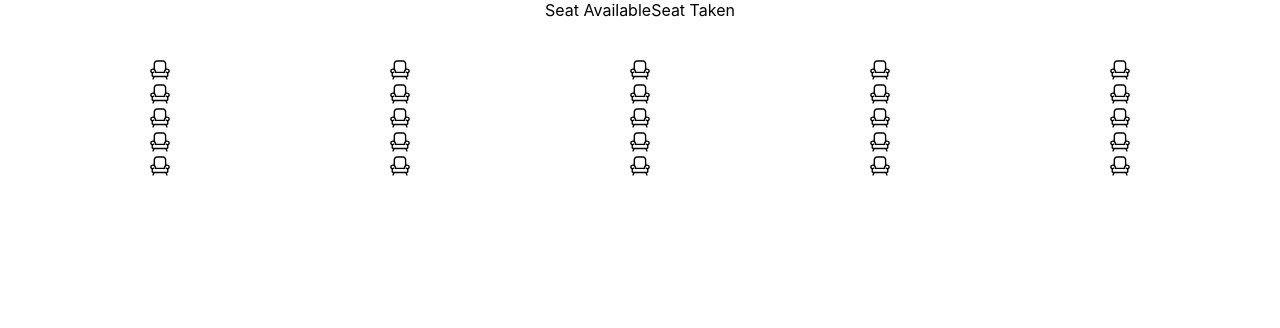
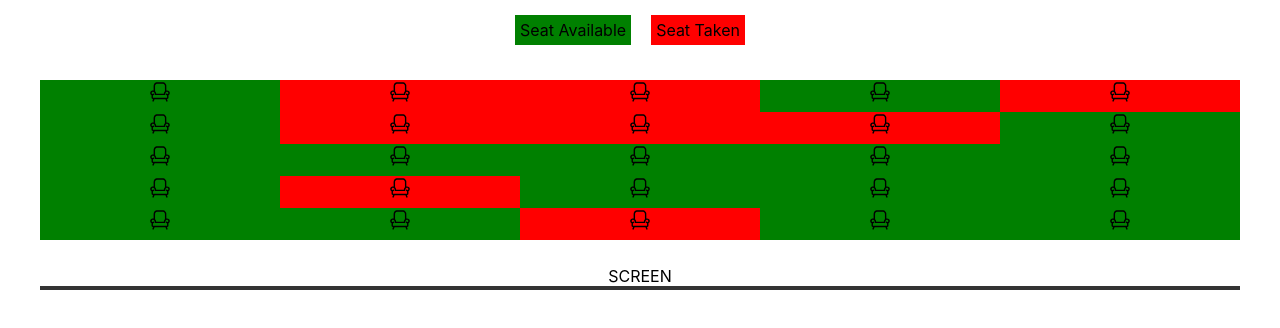
Before and after one commit to webdevisme/elucidat-javascript-test, a React (Create React App) app: page / in a window 1280 px wide. Shown: the top 328 px of the page. Built offline with nearby package versions, Linux system fonts and the light colour scheme.

Commit message:
Seat selector and Seat component styling.

```diff
--- a/src/components/Seat.css
+++ b/src/components/Seat.css
@@ -1,6 +1,7 @@
 .Seat {
     position: relative;
-
+    text-align: center;
+    line-height: 2em;
 }
 .Seat img {
     width: 30px;
@@ -18,3 +19,13 @@
 .Seat:hover .tooltip {
     display: inline-block;
 }
+.Seat:hover .tooltip {
+    display: inline-block;
+}
+
+[available=true] {
+    background-color: green;
+}
+[available=false] {
+    background-color: red;
+}
--- a/src/components/SeatSelector.css
+++ b/src/components/SeatSelector.css
@@ -10,3 +10,28 @@
 .SeatSelector li {
     width: 20%;
 }
+.SeatSelector::after {
+    content: 'Screen';
+    text-transform: uppercase;
+    border-bottom: solid 4px #333;
+
+    display: block;
+    position: absolute;
+    width: 100%;
+
+    bottom: 0;
+    text-align: center;
+}
+.legend {
+    margin: 20px;
+}
+.legend span {
+    margin-right: 20px;
+    padding: 5px;
+}
+.legend .available {
+    background-color: green;
+}
+.legend .taken {
+    background-color: red;
+}
--- a/src/components/SeatSelector.js
+++ b/src/components/SeatSelector.js
@@ -17,7 +17,6 @@ function SeatSelector(props) {
         setData({...data , seats: data.seats, selectedSeat: null});
     }
 
-
     return (
     <div>
         <div className="legend"><span className="available">Seat Available</span><span className="taken">Seat Taken</span></div>
```
